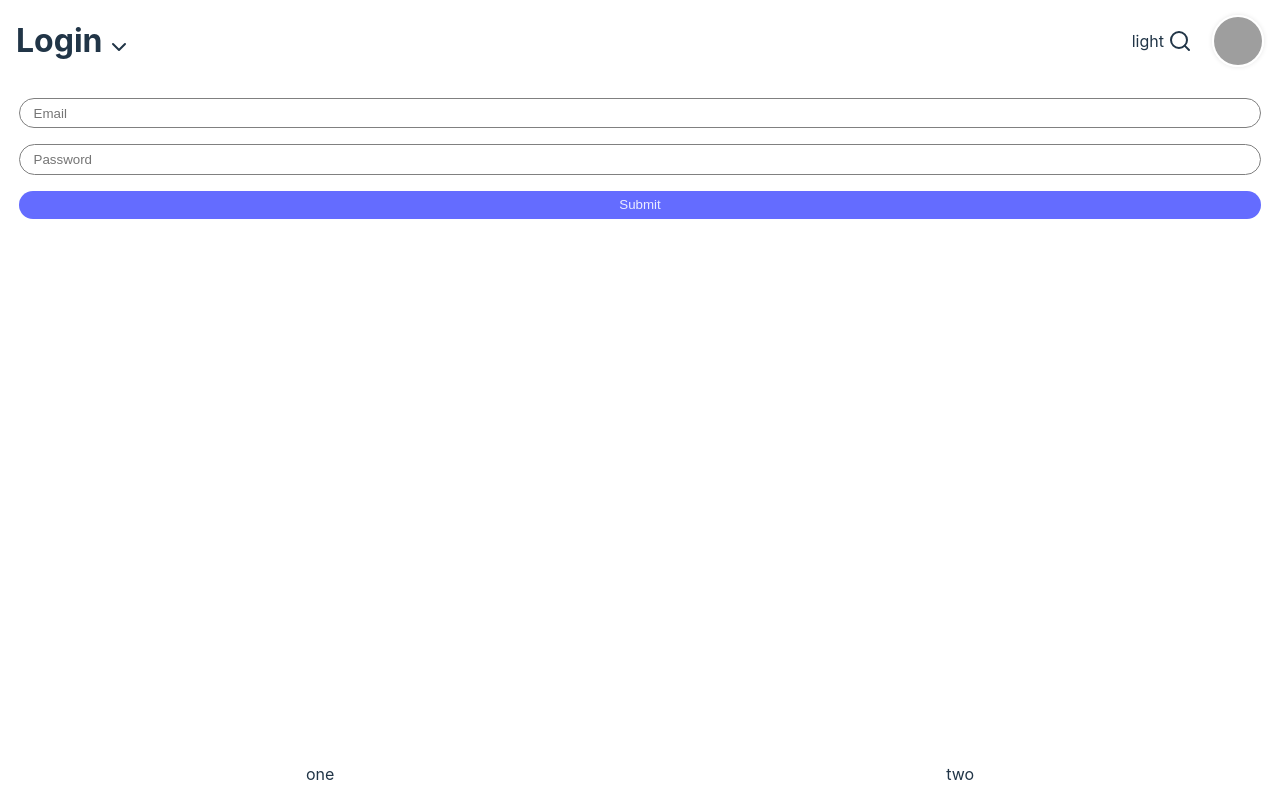
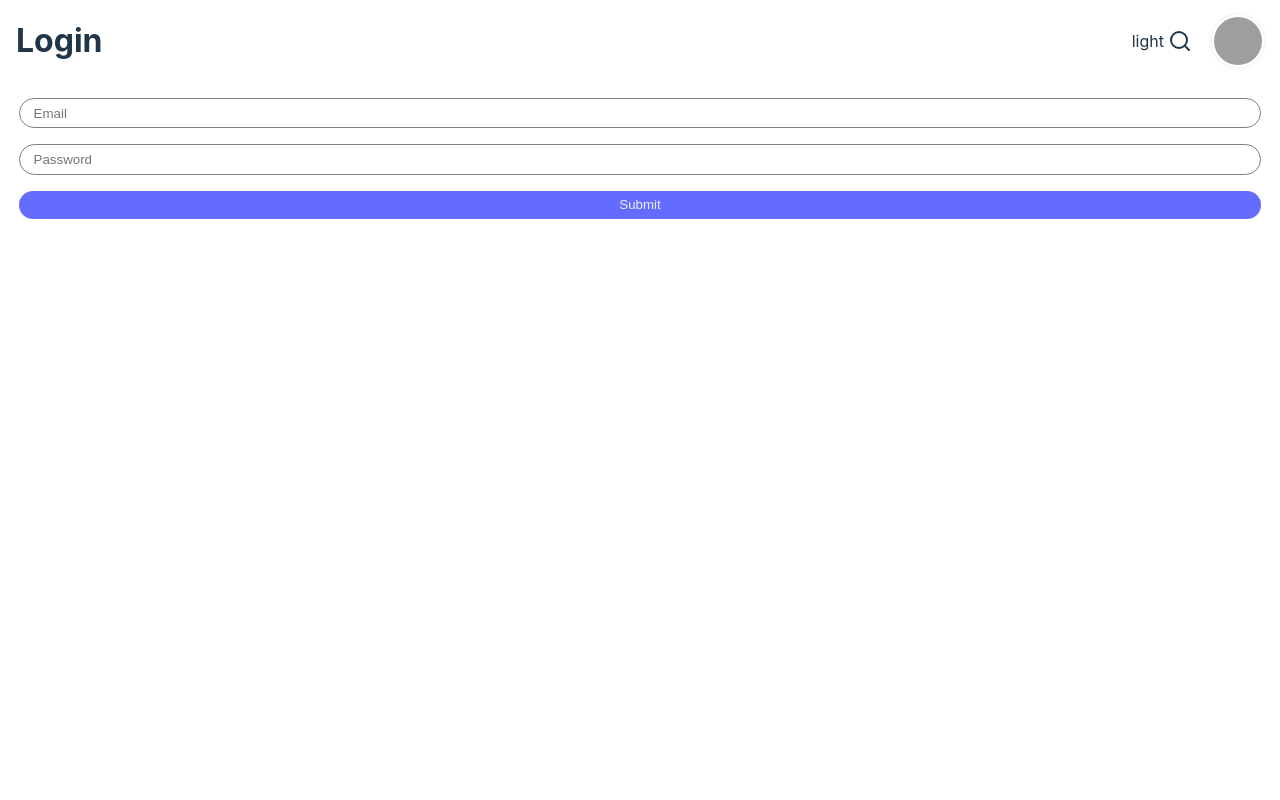
Before and after one commit to teriola/equityUp, a React (Vite) app in the folder client/: page /login in a window 1280 px wide. Built offline with nearby package versions, Linux system fonts and the light colour scheme; grey boxes are pictures that could not be loaded.

Commit message:
Fix Header and Footer to fit the application

```diff
--- a/client/src/components/Footer/Footer.jsx
+++ b/client/src/components/Footer/Footer.jsx
@@ -11,7 +11,7 @@ function Footer() {
     return (
         <footer className={`${FooterStyles.footer} ${FooterStyles[theme]}`}>
             <ul className={FooterStyles.list}>
-                {currentPage == 'Finance' ? <FinanceFooter /> : <StocksFooter />}
+                {currentPage == 'Finance' ? <FinanceFooter /> : (currentPage === 'Stocks' ? <StocksFooter /> : null)}
             </ul>
         </footer>
     );
--- a/client/src/components/Header/Header.jsx
+++ b/client/src/components/Header/Header.jsx
@@ -6,7 +6,7 @@ import { useTheme } from '../../contexts/ThemeContext';
 function Header() {
     const currentPage = useCurrentPage();
     const navigate = useNavigate();
-    const {theme, toggleTheme} = useTheme();
+    const { theme, toggleTheme } = useTheme();
 
     const togglePages = () => {
         if (currentPage === 'Finance') navigate('/stocks');
@@ -16,10 +16,11 @@ function Header() {
     return (
         <header className={`${HeaderStyles.header} ${HeaderStyles[theme]}`}>
             <div className={HeaderStyles.left}>
-                <h1 onClick={togglePages}>{currentPage}</h1>
-                <svg className={HeaderStyles.arrow} xmlns="http://www.w3.org/2000/svg" viewBox="0 0 24 24" width="24" height="24" fill="none" stroke="currentColor" strokeWidth="2" strokeLinecap="round" strokeLinejoin="round" >
+                <h1>{currentPage}</h1>
+                {/* onClick={togglePages} */}
+                {/* <svg className={HeaderStyles.arrow} xmlns="http://www.w3.org/2000/svg" viewBox="0 0 24 24" width="24" height="24" fill="none" stroke="currentColor" strokeWidth="2" strokeLinecap="round" strokeLinejoin="round" >
                     <path d="M6 9l6 6 6-6" />
-                </svg>
+                </svg> */}
             </div>
             <p onClick={toggleTheme}>{theme}</p>
 
--- a/client/src/components/Header/Header.module.css
+++ b/client/src/components/Header/Header.module.css
@@ -20,16 +20,16 @@
     display: flex;
     align-items: center;
     margin-right: auto;
-    transition: transform 0.1s ease-in-out;
+    /* transition: transform 0.1s ease-in-out; */
 }
 
 .left svg {
     margin-top: 0.8em;
 }
 
-.left:active {
+/* .left:active {
     transform: scale(0.8);
-}
+} */
 
 /* Styling for the container of the avatar */
 .avatarContainer {
```
